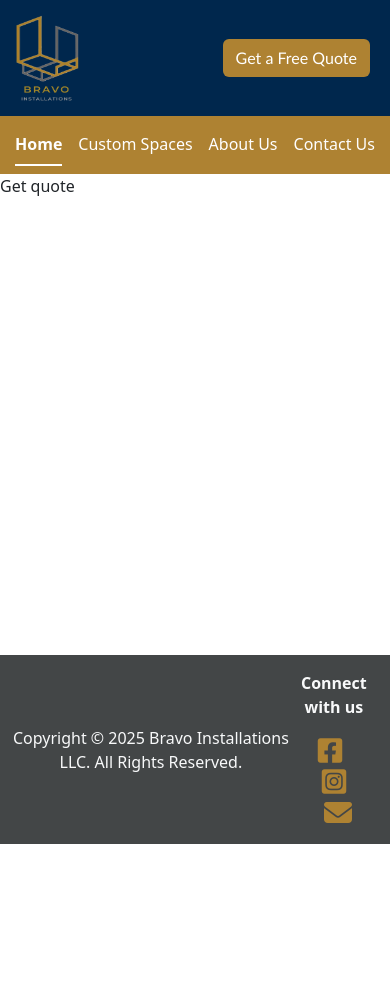
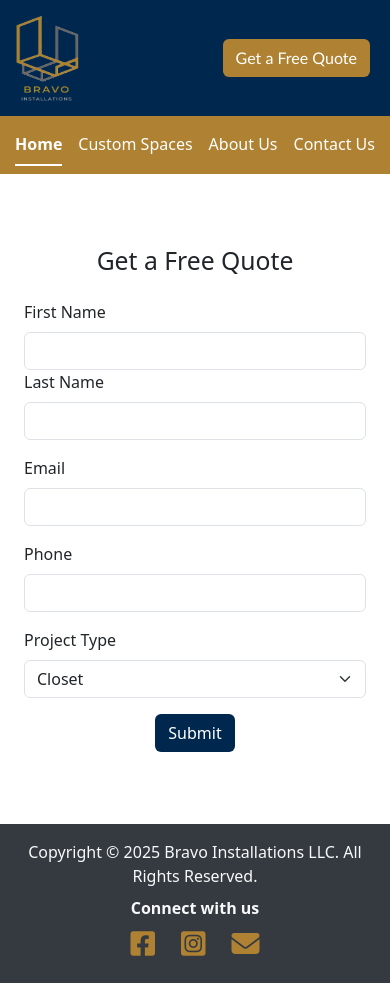
Before and after one commit to andreapmp/andreapmp-bravoinstallations-project, a React app: page /get_quote in a window 390 px wide. Before the commit the page ends 844 px from the top, so only its background shows below. Built offline with nearby package versions, Linux system fonts and the light colour scheme; no server answers.

Commit message:
added get a quote form and path. Also modified footer to make it responsive

```diff
--- a/src/front/js/component/footer.js
+++ b/src/front/js/component/footer.js
@@ -2,13 +2,16 @@ import React from "react";
 import "../../styles/footer.css";
 
 export const Footer = () => (
-	<footer className="footer fixed-bottom py-3 text-center text-light">
-		<div className="container d-flex justify-content-between align-items-center">
+	<footer className="footer py-3 text-center text-light">
+		<div className="container">
+			<div className="row align-items-center">
+				<div className="col-md-6 text-center text-md-start mb-2 mb-md-0">
 					<p className="mb-0">
 						Copyright © 2025 Bravo Installations LLC. All Rights Reserved.
 					</p>
-			<div>
-				<p className="connect-title fw-bold">Connect with us</p>
+				</div>
+				<div className="col-md-6 text-center text-md-end">
+					<p className="connect-title fw-bold mb-2">Connect with us</p>
 					<a
 						href="https://www.facebook.com/bravoinstallations/"
 						className="btn btn-sm me-2"
@@ -19,7 +22,7 @@ export const Footer = () => (
 					</a>
 					<a
 						href="https://www.instagram.com/bravoinstallations/"
-					className="btn btn-sm"
+						className="btn btn-sm me-2"
 						target="_blank"
 						rel="noopener noreferrer"
 					>
@@ -27,7 +30,7 @@ export const Footer = () => (
 					</a>
 					<a
 						href="https://mail.google.com/mail/?view=cm&fs=1&to=info@bravoinstallations.com&su=Customer%20Inquiry&body=Hello%20Bravo%20Installations,%20I%20am%20interested%20in%20your%20services.%20Please%20contact%20me%20at%20your%20earliest%20convenience.%20Thank%20you!"
-					className="btn btn-sm ms-2"
+						className="btn btn-sm"
 						target="_blank"
 						rel="noopener noreferrer"
 					>
@@ -35,5 +38,6 @@ export const Footer = () => (
 					</a>
 				</div>
 			</div>
+		</div>
 	</footer>
 );
--- a/src/front/js/pages/get_quote.js
+++ b/src/front/js/pages/get_quote.js
@@ -1,9 +1,113 @@
-import React from "react";
+import React, { useState } from "react";
+import "../../styles/get_quote.css";
 
 export const Get_quote = () => {
+    const [formData, setFormData] = useState({
+        firstName: "",
+        lastName: "",
+        email: "",
+        phone: "",
+        projectType: "Closet",
+        message: "",
+    });
+
+    const handleChange = (e) => {
+        const { name, value } = e.target;
+        setFormData({ ...formData, [name]: value });
+    };
+
+    const handleSubmit = (e) => {
+        e.preventDefault();
+        console.log("Form submitted:", formData);
+        // You can integrate this with your backend or email service
+        alert("Thank you! Your quote request has been submitted.");
+    };
+
     return (
-        <>
-            <p>Get quote</p>
-        </>
+        <div className="quote-form-container mt-5 p-4">
+            <h2 className="text-center mb-4">Get a Free Quote</h2>
+            <form onSubmit={handleSubmit} className="quote-form">
+                <div className="row mb-3">
+                    <div className="col-md-6">
+                        <label htmlFor="firstName" className="form-label">
+                            First Name
+                        </label>
+                        <input
+                            type="text"
+                            id="firstName"
+                            name="firstName"
+                            className="form-control"
+                            value={formData.firstName}
+                            onChange={handleChange}
+                            required
+                        />
+                    </div>
+                    <div className="col-md-6">
+                        <label htmlFor="lastName" className="form-label">
+                            Last Name
+                        </label>
+                        <input
+                            type="text"
+                            id="lastName"
+                            name="lastName"
+                            className="form-control"
+                            value={formData.lastName}
+                            onChange={handleChange}
+                            required
+                        />
+                    </div>
+                </div>
+                <div className="mb-3">
+                    <label htmlFor="email" className="form-label">
+                        Email
+                    </label>
+                    <input
+                        type="email"
+                        id="email"
+                        name="email"
+                        className="form-control"
+                        value={formData.email}
+                        onChange={handleChange}
+                        required
+                    />
+                </div>
+                <div className="mb-3">
+                    <label htmlFor="phone" className="form-label">
+                        Phone
+                    </label>
+                    <input
+                        type="tel"
+                        id="phone"
+                        name="phone"
+                        className="form-control"
+                        value={formData.phone}
+                        onChange={handleChange}
+                        required
+                    />
+                </div>
+                <div className="mb-3">
+                    <label htmlFor="projectType" className="form-label">
+                        Project Type
+                    </label>
+                    <select
+                        id="projectType"
+                        name="projectType"
+                        className="form-select"
+                        value={formData.projectType}
+                        onChange={handleChange}
+                    >
+                        <option value="Closet">Closet</option>
+                        <option value="Garage">Garage</option>
+                        <option value="Laundry">Laundry</option>
+                        <option value="Pantry">Pantry</option>
+                    </select>
+                </div>
+                <div className="text-center mb-5">
+                    <button type="submit" className="btn quoteSubmit">
+                        Submit
+                    </button>
+                </div>
+            </form>
+        </div>
     );
 };
--- a/src/front/styles/footer.css
+++ b/src/front/styles/footer.css
@@ -1,3 +1,19 @@
 .footer {
-    background-color:#434647;
+    background-color: #343a40;
 }
+
+.connect-title {
+    font-size: 1rem;
+}
+
+/* Media queries for smaller screens */
+@media (max-width: 768px) {
+    .footer .row {
+        flex-direction: column;
+        text-align: center;
+    }
+
+    .footer .btn {
+        margin-bottom: 0.5rem;
+    }
+}
--- /dev/null
+++ b/src/front/styles/get_quote.css
@@ -0,0 +1,4 @@
+.quoteSubmit {
+    background-color: #00274d;
+    color:white
+}
```
Lines whose indentation alone changed are shown as unchanged.
